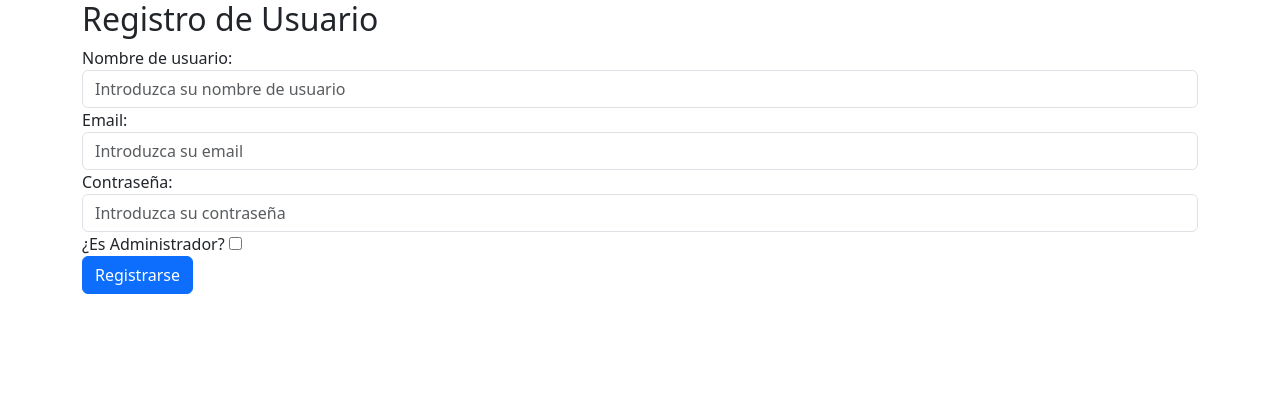
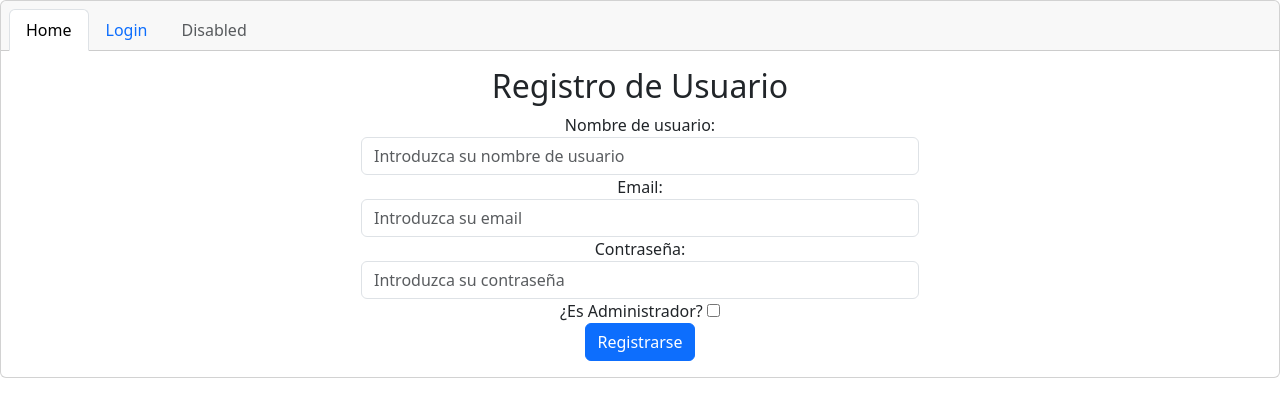
Before and after one commit to BraianVargas/sistick_1, a Flask app: template templates/user/registerForm.html in a window 1280 px wide. Shown: the top 417 px of the page. Run offline with Flask 2, Linux system fonts and the light colour scheme; the template is opened without the code that fills it, so the values that code supplies are empty; parts of the project's set-up code (start-up, migrations or seed data) failed here and were passed over.

Commit message:
[FIX] Bug fix on user register

```diff
--- a/app.py
+++ b/app.py
@@ -12,7 +12,7 @@ import common.db
 
 
 app = Flask(__name__,template_folder='templates')
-
+app.config.from_pyfile("data/config.py")
 db = getDB() # Engine de Base de datos
 
 app.register_blueprint(productoBP, url_prefix="/product")
--- /dev/null
+++ b/data/config.py
@@ -0,0 +1 @@
+SECRET_KEY = "GDtfDCFYjD"
--- a/templates/base.html
+++ b/templates/base.html
@@ -4,10 +4,29 @@
      <meta charset="UTF-8">
      <meta http-equiv="X-UA-Compatible" content="IE=edge">
      <meta name="viewport" content="width=device-width, initial-scale=1.0">
+     <link href="https://cdn.jsdelivr.net/npm/bootstrap@5.3.0-alpha1/dist/css/bootstrap.min.css" rel="stylesheet" integrity="sha384-GLhlTQ8iRABdZLl6O3oVMWSktQOp6b7In1Zl3/Jr59b6EGGoI1aFkw7cmDA6j6gD" crossorigin="anonymous">
+     <script src="https://cdn.jsdelivr.net/npm/bootstrap@5.3.0-alpha1/dist/js/bootstrap.bundle.min.js" integrity="sha384-w76AqPfDkMBDXo30jS1Sgez6pr3x5MlQ1ZAGC+nuZB+EYdgRZgiwxhTBTkF7CXvN" crossorigin="anonymous"></script>
      <title>Document</title>
 </head>
 <body>
-
+     <div class="card text-center">
+          <div class="card-header">
+               <ul class="nav nav-tabs card-header-tabs">
+               <li class="nav-item">
+                    <a class="nav-link active" aria-current="true" href="">Home</a>
+               </li>
+               <li class="nav-item">
+                    <a class="nav-link" href="/user/login">Login</a>
+               </li>
+               <li class="nav-item">
+                    <a class="nav-link disabled">Disabled</a>
+               </li>
+               </ul>
+          </div>
+          <div class="card-body">
+               {% block content %}{% endblock %}
+          </div>
+     </div>
 
 </body>
 </html>
--- a/templates/user/registerForm.html
+++ b/templates/user/registerForm.html
@@ -1,17 +1,9 @@
-<!DOCTYPE html>
-<html lang="en">
-<head>
-     <meta charset="UTF-8">
-     <meta http-equiv="X-UA-Compatible" content="IE=edge">
-     <meta name="viewport" content="width=device-width, initial-scale=1.0">
-     <link href="https://cdn.jsdelivr.net/npm/bootstrap@5.3.0-alpha1/dist/css/bootstrap.min.css" rel="stylesheet" integrity="sha384-GLhlTQ8iRABdZLl6O3oVMWSktQOp6b7In1Zl3/Jr59b6EGGoI1aFkw7cmDA6j6gD" crossorigin="anonymous">
-     <script src="https://cdn.jsdelivr.net/npm/bootstrap@5.3.0-alpha1/dist/js/bootstrap.bundle.min.js" integrity="sha384-w76AqPfDkMBDXo30jS1Sgez6pr3x5MlQ1ZAGC+nuZB+EYdgRZgiwxhTBTkF7CXvN" crossorigin="anonymous"></script>
-     <title>Registro</title>
-</head>
-<body>
+{% extends "base.html" %}
+{% block title %} Ingreso {% endblock %}
+{% block content %}
 <div class="container">
+	<form class="m-auto w-50" action="/user/create" method="POST">
 		<h2>Registro de Usuario</h2>
-		<form action="/user/create" method="POST">
 		<div class="form-group">
 			<label for="nombre">Nombre de usuario:</label>
 			<input type="text" class="form-control" name="username" id="nombre" placeholder="Introduzca su nombre de usuario">
@@ -24,13 +16,11 @@
 			<label for="password">Contraseña:</label>
 			<input type="password" class="form-control" name="password" id="password" placeholder="Introduzca su contraseña">
 		</div>
-
 		<div class="form-group">
 			<label for="isadmin">¿Es Administrador?</label>
-				<input type="checkbox" class="" name="is-admin" id="isadmin" placeholder="¿Es Administrador?">
+			<input type="checkbox" class="" name="isadmin" id="isadmin" placeholder="¿Es Administrador?">
 		</div>
 		<button type="submit" class="btn btn-primary">Registrarse</button>
 	</form>
 </div>
-</body>
-</html>
+{% endblock %}
--- a/usuarios/model.py
+++ b/usuarios/model.py
@@ -19,7 +19,8 @@ class Usuario(db.Base):
         self.email = email
         self.password = generate_password_hash(
             password,
-            method='sha256', salt_length=8
+            method='sha256',
+            salt_length=8
         )
         self.type = type
 
```
Also changed, not shown: usuarios/controller.py (+10 -4 lines), usuarios/routes.py (+9 -12 lines). Lines whose indentation alone changed are shown as unchanged.
